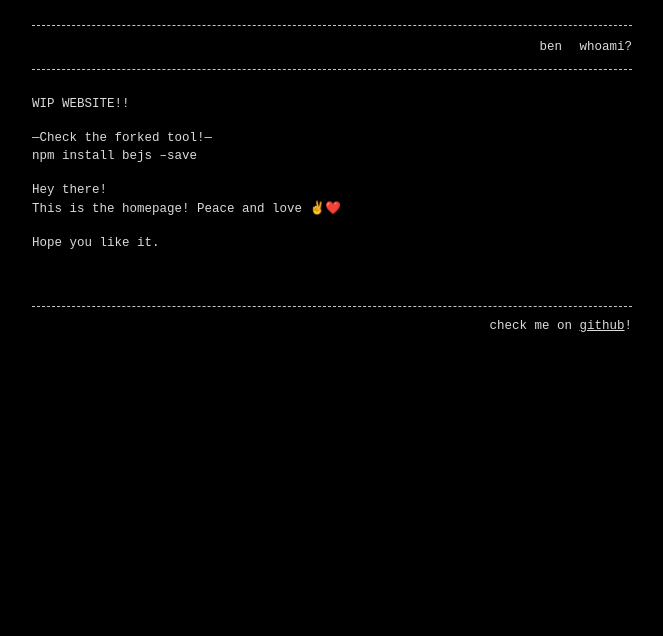
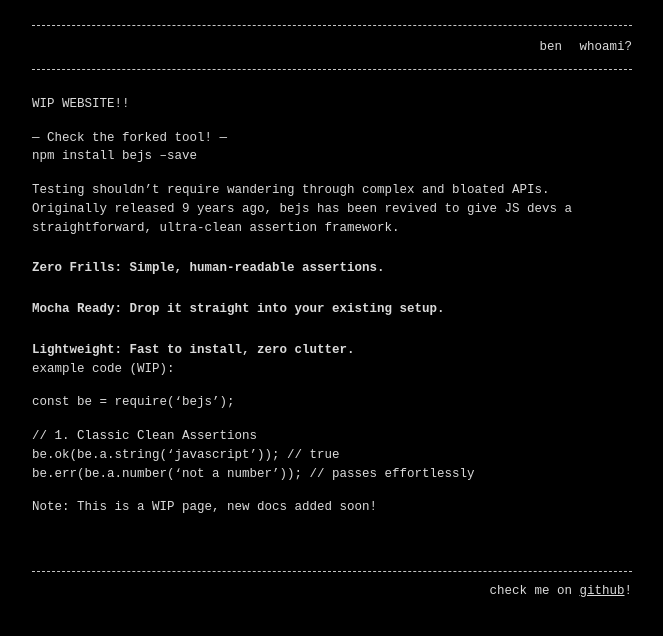
Before and after one commit to 0708090/0708090.github.io, a Jekyll site: the page built from index.md, in a window 1280 px wide. Shown: the top 636 px of the page, without its empty margins (308-971 px from the left). Built offline with Jekyll 4.4.1, drawn with Linux system fonts in a browser that asks for light colours.

Commit message:
Update index.md

```diff
--- a/index.md
+++ b/index.md
@@ -5,11 +5,23 @@
 ---
 WIP WEBSITE!!
 
----Check the forked tool!---
+--- Check the forked tool! ---
 npm install bejs --save
 
+Testing shouldn't require wandering through complex and bloated APIs. Originally released 9 years ago, bejs has been revived to give JS devs a straightforward, ultra-clean assertion framework.
 
-Hey there!
-This is the homepage! Peace and love ✌️❤️
+### Zero Frills: Simple, human-readable assertions.
 
-Hope you like it.
+### Mocha Ready: Drop it straight into your existing setup.
+
+### Lightweight: Fast to install, zero clutter.
+
+example code (WIP):
+
+const be = require('bejs');
+
+// 1. Classic Clean Assertions
+be.ok(be.a.string('javascript')); // true
+be.err(be.a.number('not a number')); // passes effortlessly
+
+Note: This is a WIP page, new docs added soon!
```
